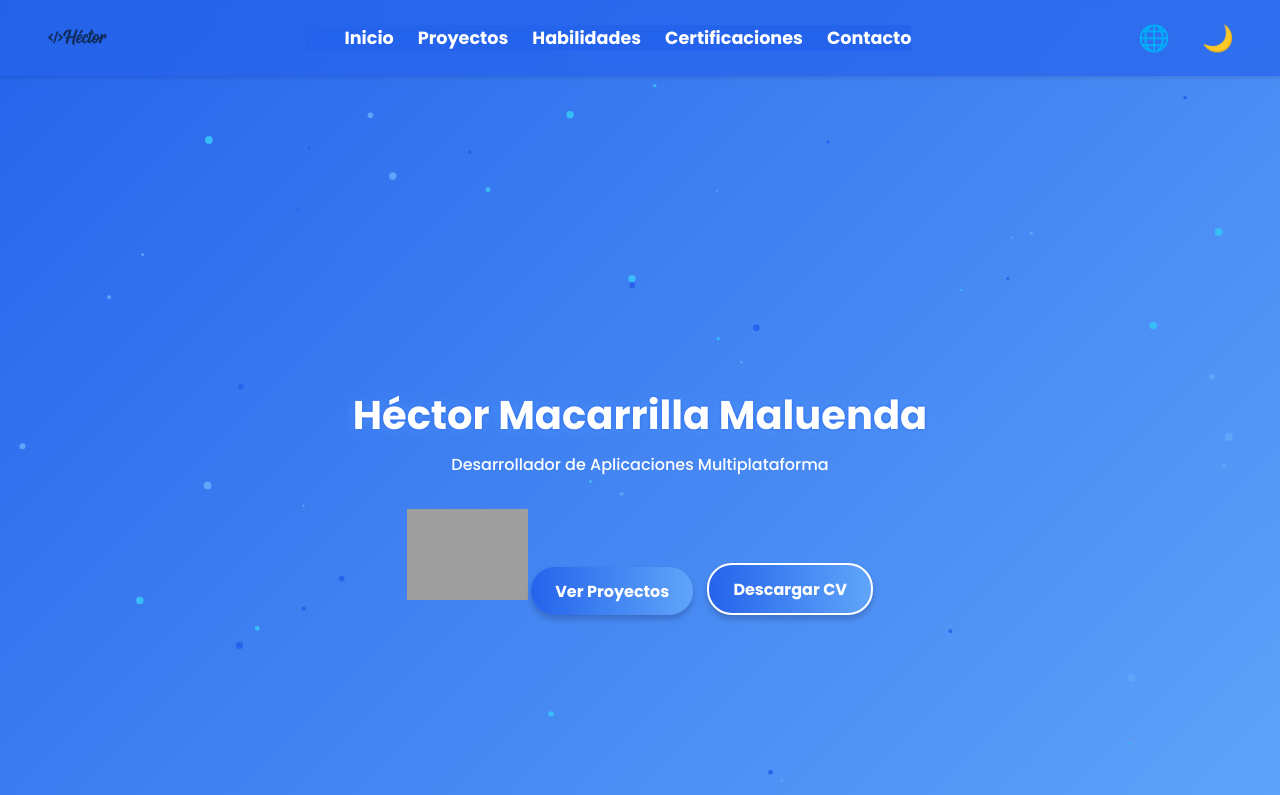
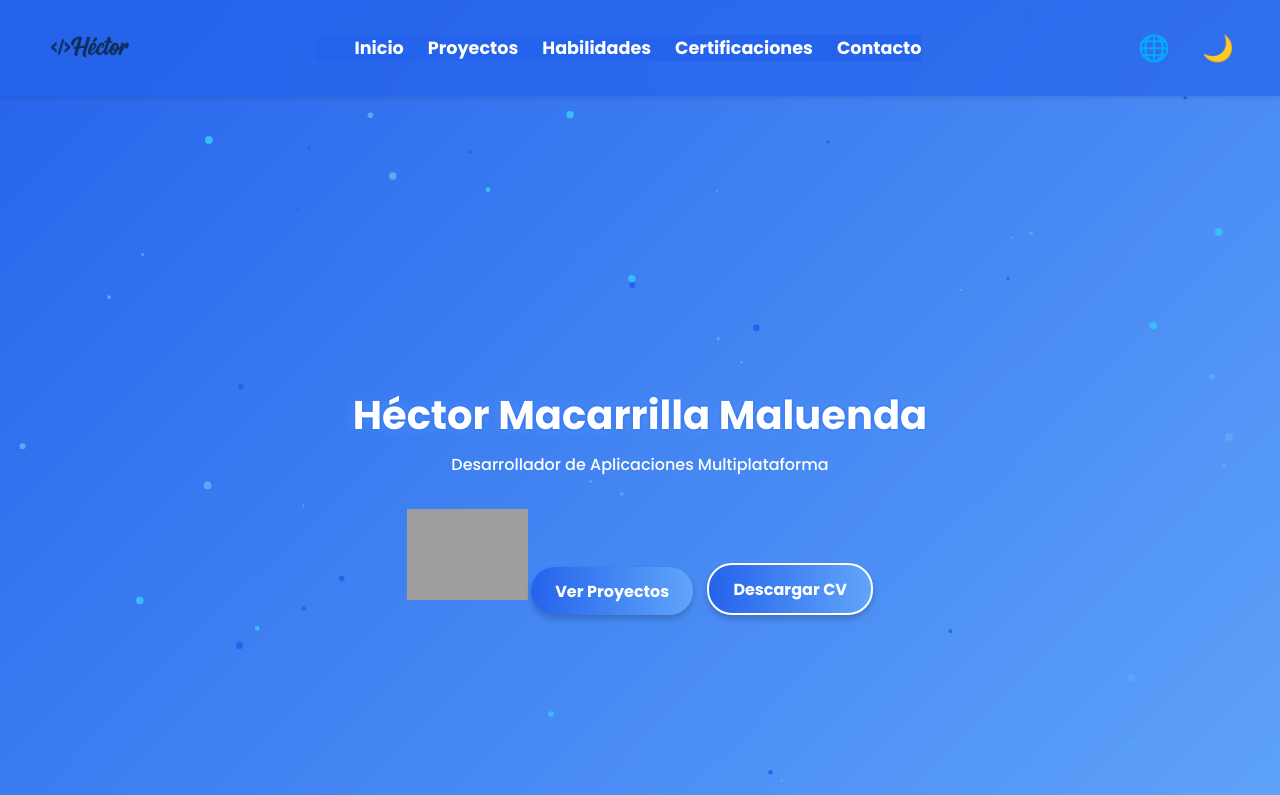
Before and after one commit to hectormac35/portfolio, a plain HTML site: page index.html in a window 1280 px wide. Shown: the top 795 px of the page. Drawn offline with nearby package versions, Linux system fonts and the light colour scheme; grey boxes are pictures that could not be loaded.

Commit message:
Update style.css

```diff
--- a/style.css
+++ b/style.css
@@ -109,7 +109,7 @@ p {
 
 /* Ajuste para el logo en la navbar */
 .nav-logo img {
-  max-height: 60px;         /* Tamaño máximo del logo */
+  max-height: 80px;         /* Tamaño máximo del logo */
   width: auto;              /* Mantiene proporciones */
   transform: scale(1.3);    /* Aumenta visualmente el tamaño */
   transform-origin: left center; /* Escala desde el lado izquierdo */
```
